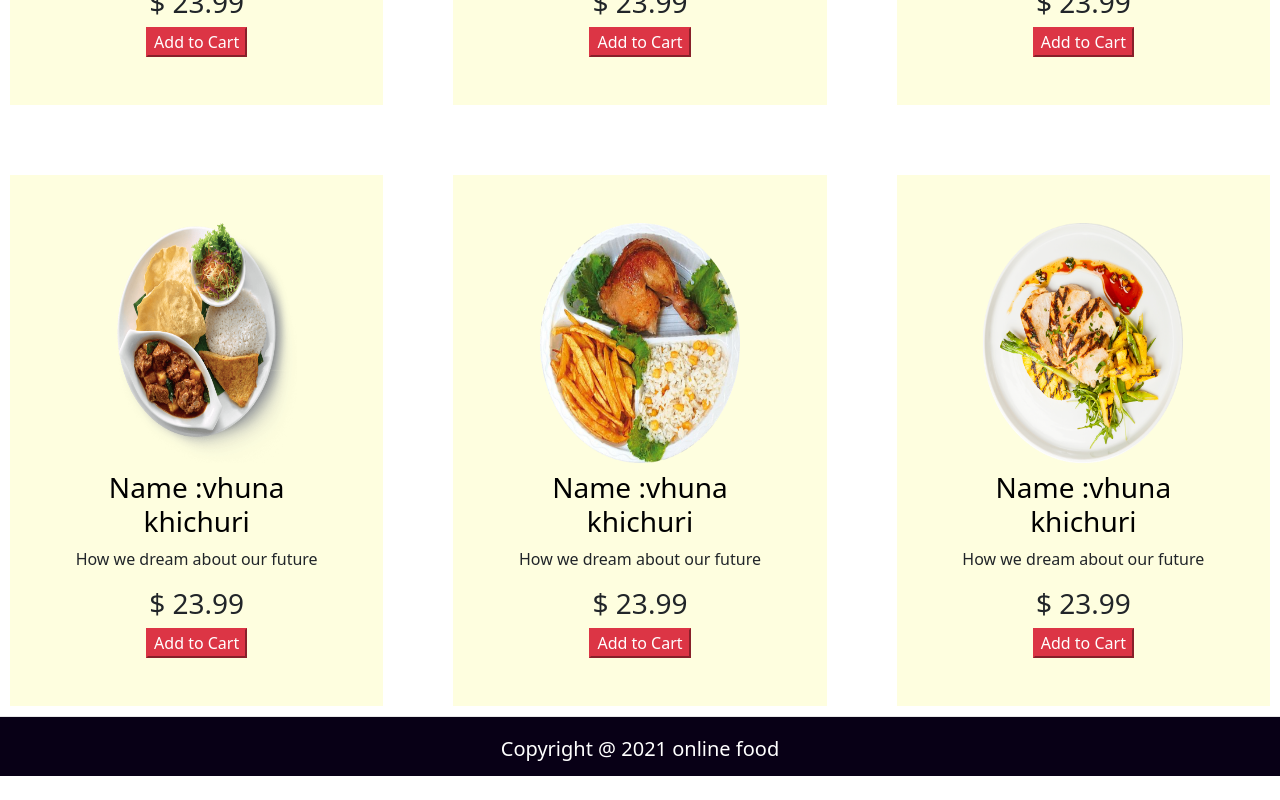
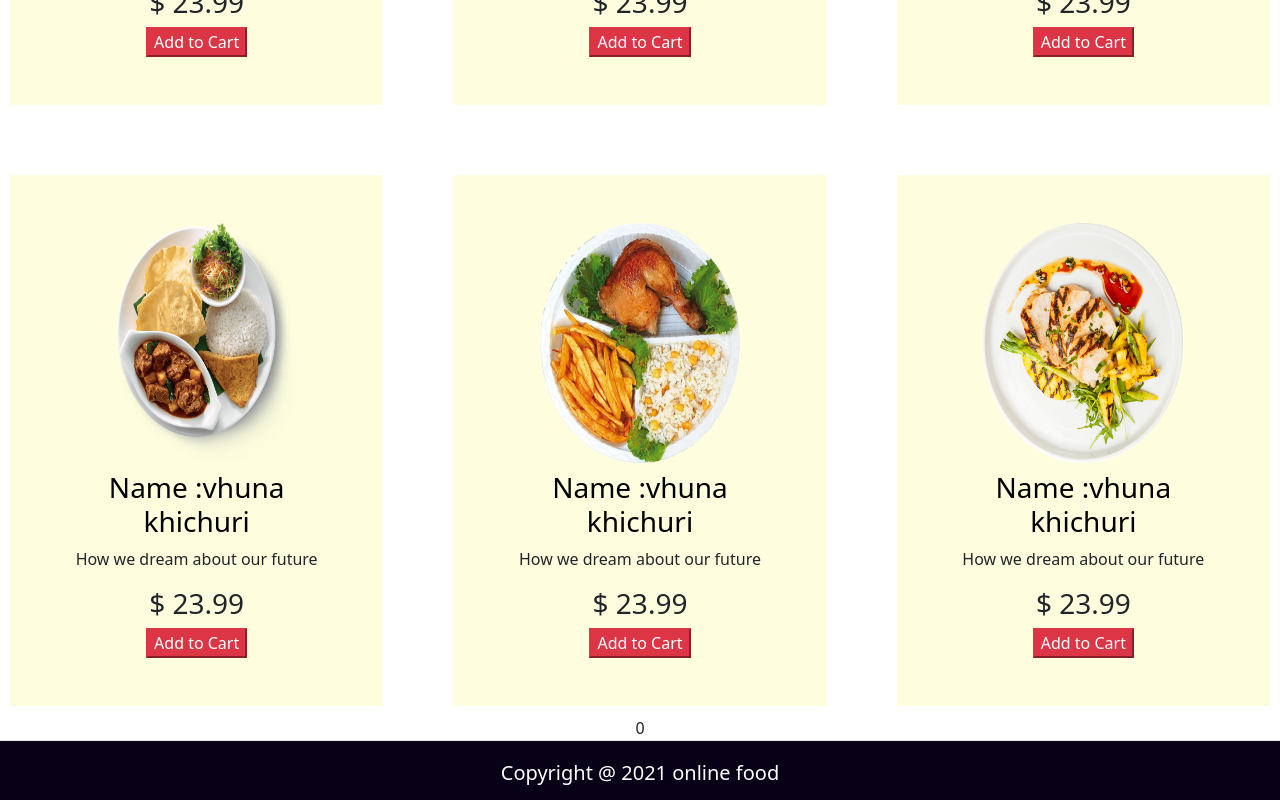
Before and after one commit to saifulislammunna/hot-onion-restaurant, a React (Create React App) app: page /lunch in a window 1280 px wide. Shown: the part 1447-2247 px from the top of the page. Before the commit the page ends 2223 px from the top, so only its background shows below. Built offline with nearby package versions, Linux system fonts and the light colour scheme; no server answers.

Commit message:
add-added

```diff
--- /dev/null
+++ b/src/AddToCart/AddToCart.js
@@ -0,0 +1,13 @@
+import React from 'react';
+
+const AddToCart = (props) => {
+    const {foodAdded}= props;
+   console.log({foodAdded});
+    return (
+        <div>
+              <span>{props.foodAdded.length} </span>
+        </div>
+    );
+};
+
+export default AddToCart;
--- a/src/components/BreakFastDetails/BreakFastDetails.js
+++ b/src/components/BreakFastDetails/BreakFastDetails.js
@@ -10,6 +10,7 @@ const BreakFastDetails = ( ) => {
 
     const {id} = useParams();
     const [breakFast,setBreakFast] = useState(  []);
+
     // console.log(params);
     useEffect(()=>{
 
@@ -22,7 +23,16 @@ const BreakFastDetails = ( ) => {
 
                setBreakFast(selected);
         });
-    },[])
+    },[]);
+
+    /* const [foodAdded , setFoodAdded] = useState([]);
+
+    const handleFoodAdded = (breakfast) => {
+      const newFoodAdded = [...foodAdded,  breakfast];
+      setFoodAdded(newFoodAdded);
+   } */
+
+
    /*  const temp = breakFast?.img?.substring(1,breakFast.img.length)
     const img = `../../../public/${temp}` */
     return (
@@ -43,13 +53,13 @@ const BreakFastDetails = ( ) => {
              <div className="d-flex justify-contect-center align-items-center">
              <h3>{breakFast.price}</h3>
                <div className="p-5  d-flex ">
-                   <btn className="btn-light   "><FontAwesomeIcon    icon={faMinus} /></btn>
-                   <input  id="phone-number" type="number" min="0" class="form-control text-center" value="1"/>
+                   <btn  className="btn-light  "><FontAwesomeIcon    icon={faMinus} /></btn>
+                   <input  id="phone-number" type="number" min="0" className="form-control text-center" value="1"/>
                    <btn className="btn-light"><FontAwesomeIcon    icon={faPlus} /></btn>
                </div>
              </div>
 
-             <Button className="btn-danger  rounded-pill btn    ">
+             <Button  className="btn-danger  rounded-pill btn    ">
                  <FontAwesomeIcon    icon={faShoppingCart} />
                  <span className="p-2 "> Add </span></Button>
            </div>
--- a/src/components/Header/Header.css
+++ b/src/components/Header/Header.css
@@ -46,3 +46,6 @@
     margin-right: 20px;
     text-decoration: none;
 }
+.add-item{
+     color: red;
+}
--- a/src/components/Header/Header.js
+++ b/src/components/Header/Header.js
@@ -1,4 +1,4 @@
-import React from 'react';
+import React, { useState } from 'react';
 import { Link, NavLink } from 'react-router-dom';
 import useFirebase from '../../hooks/useFirebase';
 import logo  from '../../images/logo2.png';
@@ -6,10 +6,19 @@ import { FontAwesomeIcon } from '@fortawesome/react-fontawesome';
 /*  import img from '../../images/154fdf2f2759676a96e9aed653082276-removebg-preview.png' */
 import './Header.css';
 import { faShoppingCart } from '@fortawesome/free-solid-svg-icons';
+import AddToCart from '../../AddToCart/AddToCart';
 
 
 
 const Header = () => {
+
+
+
+
+
+
+
+
 
   // const cartIcon =  <FontAwesomeIcon  icon={faShoppingCart} />;
   const {user, logOut} = useFirebase();
@@ -23,7 +32,8 @@ const Header = () => {
 
                 <div className="item-container">
                     <div>
-                      <Link className="logo" to="/cart"> <FontAwesomeIcon  icon={faShoppingCart} /> </Link>
+                      <Link className="logo" to="/cart">  <FontAwesomeIcon  icon={faShoppingCart} />       </Link>
+                     {/*  <AddToCart></AddToCart> */}
 
                     </div>
                 <nav>
--- a/src/components/Lunch/Lunch.js
+++ b/src/components/Lunch/Lunch.js
@@ -1,14 +1,25 @@
 import React, { useEffect, useState } from 'react';
 import { Link } from 'react-router-dom';
+import AddToCart from '../../AddToCart/AddToCart';
+import Header from '../Header/Header';
+
 import LunchFood from '../LunchFood/LunchFood';
 
 const Lunch = () => {
     const [lunchs, setLunchs ] = useState([]);
+
     useEffect( () => {
         fetch(`./lunch.json`)
         .then(res => res.json())
         .then(data => setLunchs(data));
     },[])
+
+    const [foodAdded , setFoodAdded] = useState([]);
+
+    const handleFoodAdded = (lunch) => {
+      const newFoodAdded = [...foodAdded,  lunch];
+      setFoodAdded(newFoodAdded);
+   }
 
     return (
         <div>
@@ -22,11 +33,13 @@ const Lunch = () => {
                     lunchs.map(lunch => <LunchFood
                          lunch= {lunch}
                     key = {lunch.img}
+                    handleFoodAdded ={handleFoodAdded}
                     >
 
                     </LunchFood >)
                 }
             </div>
+            <AddToCart  foodAdded ={foodAdded} ></AddToCart>
         </div>
     );
 };
--- a/src/components/LunchFood/LunchFood.js
+++ b/src/components/LunchFood/LunchFood.js
@@ -13,7 +13,8 @@ const LunchFood = (props) => {
 
              <p>  {description}</p>
              <h3>{price}</h3>
-             <button className="btn-danger">Add to Cart</button>
+             <button  onClick={() => props.handleFoodAdded(props.lunch)
+            } className="btn-danger">Add to Cart</button>
         </div>
        </div>
     );
```
Also changed, not shown: src/AddToCart/AddToCart.css (added).
